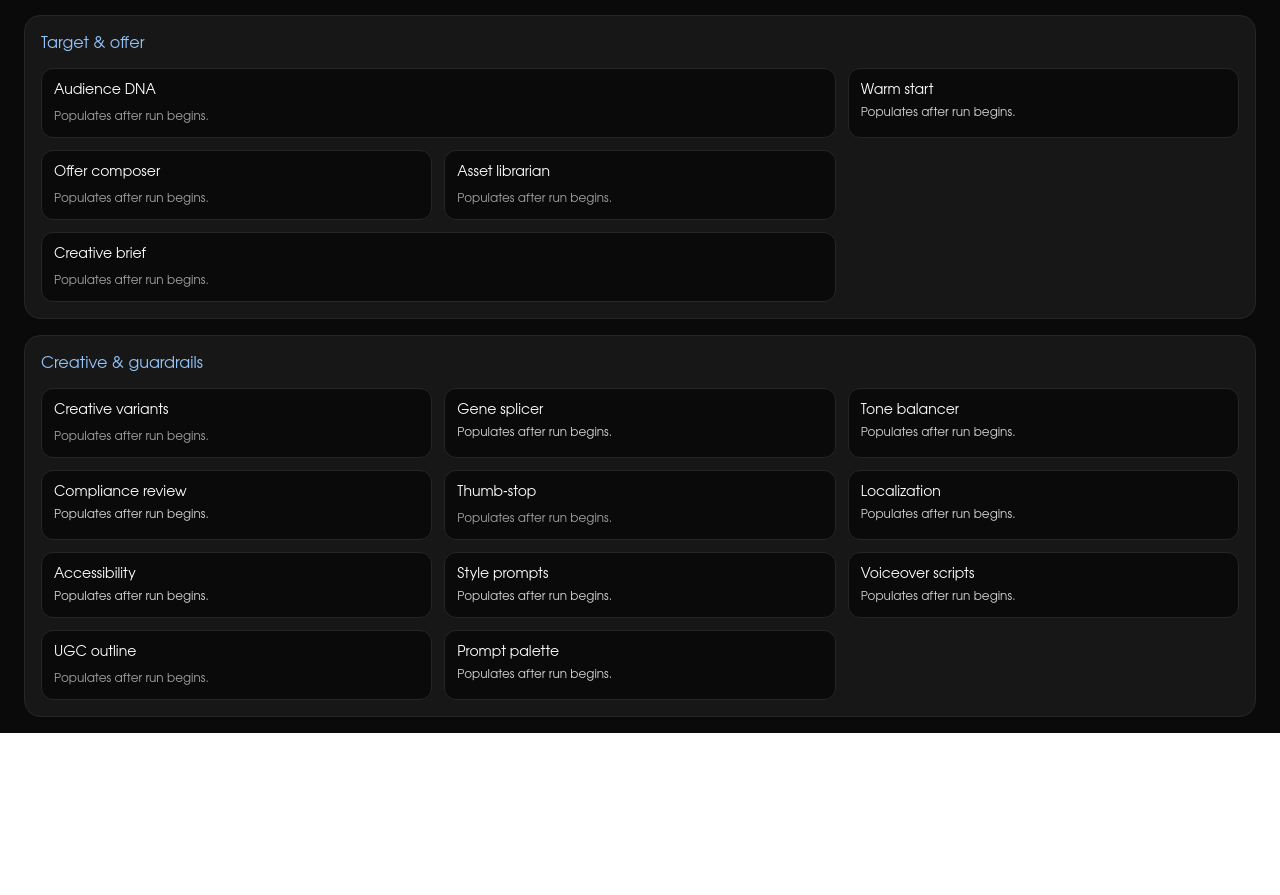
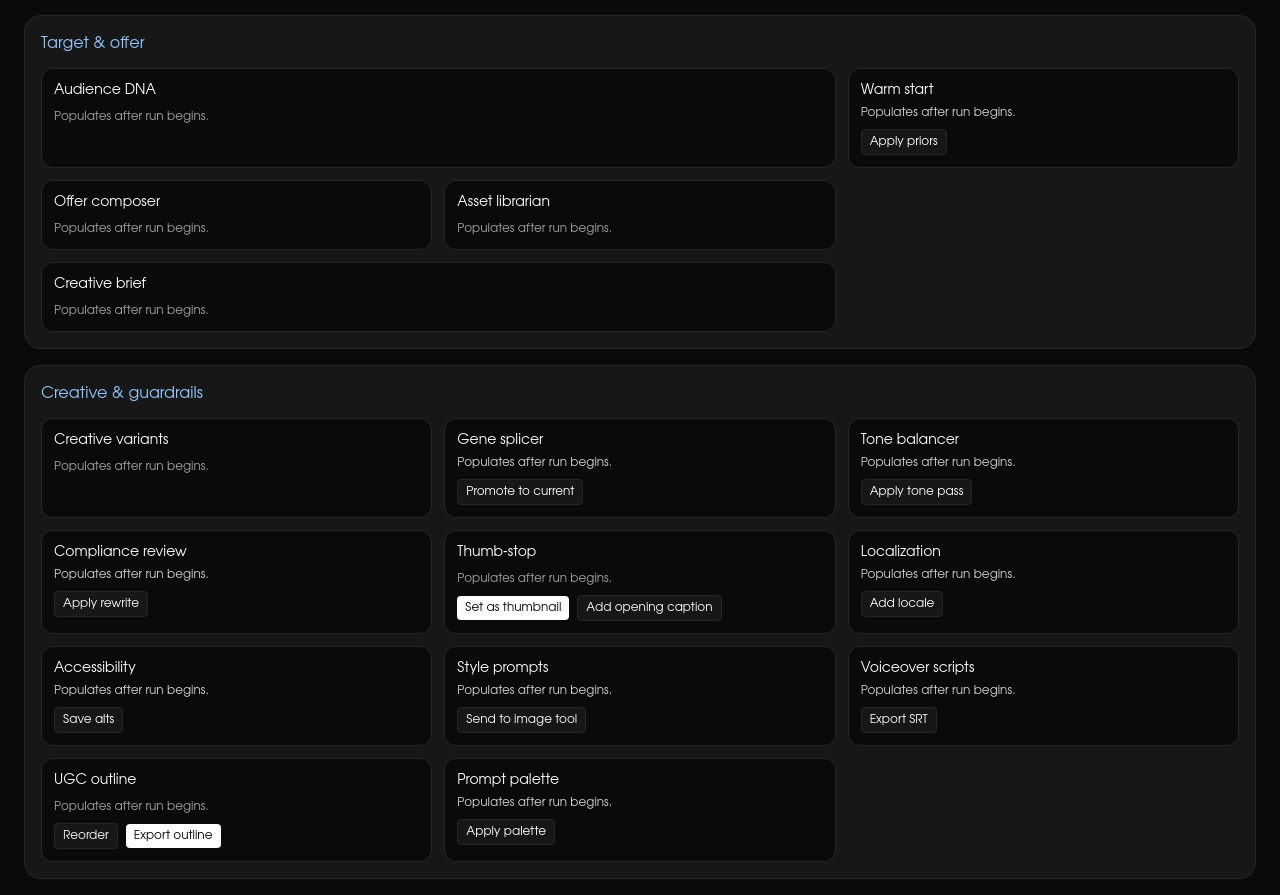
Before and after one commit to aurelius-in/adops-flightdeck-multi-agent, a React (Vite) app in the folder web/: page / in a window 1280 px wide. Shown: the part 680-1575 px from the top of the page. Before the commit the page ends 1413 px from the top, so only its background shows below. Built offline with nearby package versions, Linux system fonts and the light colour scheme.

Commit message:
Plan: add interactive controls/actions to agent panels; enqueue actions to global queue; keep UI fully structured with no raw JSON.

```diff
--- a/web/src/screens/Plan.tsx
+++ b/web/src/screens/Plan.tsx
@@ -1,7 +1,7 @@
 import { useEffect, useState } from "react";
 import { isOfflineMode, loadOfflineRun } from "../lib/offline";
 
-export default function Plan({ onRun, runId }: { onRun: (id: string)=>void; runId?: string }) {
+export default function Plan({ onRun, runId, onQueue }: { onRun: (id: string)=>void; runId?: string; onQueue?: (item:{id:string; agent:string; title:string; reason?:string; impact?:string})=>void }) {
   const [product, setProduct] = useState("SmartWater Bottle");
   const [audience, setAudience] = useState("Fitness enthusiasts 25–45");
   const [budget, setBudget] = useState(200);
@@ -77,8 +77,8 @@ export default function Plan({ onRun, runId }: { onRun: (id: string)=>void; runI
           )}
         </div>
       </div>
-      <AgentGrid title="Target & offer" agents={["Audience DNA","Warm start","Offer composer","Asset librarian","Creative brief"]} runId={runId} snapshot={snapshot} />
-      <AgentGrid title="Creative & guardrails" agents={["Creative variants","Gene splicer","Tone balancer","Compliance review","Thumb‑stop","Localization","Accessibility","Style prompts","Voiceover scripts","UGC outline","Prompt palette"]} runId={runId} snapshot={snapshot} />
+      <AgentGrid title="Target & offer" agents={["Audience DNA","Warm start","Offer composer","Asset librarian","Creative brief"]} runId={runId} snapshot={snapshot} onQueue={onQueue} />
+      <AgentGrid title="Creative & guardrails" agents={["Creative variants","Gene splicer","Tone balancer","Compliance review","Thumb‑stop","Localization","Accessibility","Style prompts","Voiceover scripts","UGC outline","Prompt palette"]} runId={runId} snapshot={snapshot} onQueue={onQueue} />
     </div>
   );
 }
@@ -105,7 +105,7 @@ const AGENT_DISPLAY: Record<string, "tile"|"card"> = {
   "Prompt palette": "tile",
 };
 
-function AgentGrid({ title, agents, runId, snapshot}:{title:string; agents:string[]; runId?: string; snapshot?: any}) {
+function AgentGrid({ title, agents, runId, snapshot, onQueue}:{title:string; agents:string[]; runId?: string; snapshot?: any; onQueue?: (item:any)=>void}) {
   return (
     <div className="lg:col-span-3 card p-4">
       <div className="font-medium mb-3 text-brand-blue">{title}</div>
@@ -113,15 +113,15 @@ function AgentGrid({ title, agents, runId, snapshot}:{title:string; agents:strin
         {agents.map(a=>{
           const mode = AGENT_DISPLAY[a] ?? "tile";
           return mode === "card"
-            ? <AgentCardDetailed key={a} agent={a} runId={runId} snapshot={snapshot} />
-            : <AgentTile key={a} agent={a} runId={runId} snapshot={snapshot} />;
+            ? <AgentCardDetailed key={a} agent={a} runId={runId} snapshot={snapshot} onQueue={onQueue} />
+            : <AgentTile key={a} agent={a} runId={runId} snapshot={snapshot} onQueue={onQueue} />;
         })}
       </div>
     </div>
   );
 }
 
-function AgentTile({ agent, runId, snapshot }:{agent:string; runId?: string; snapshot?: any}) {
+function AgentTile({ agent, runId, snapshot, onQueue }:{agent:string; runId?: string; snapshot?: any; onQueue?: (item:any)=>void}) {
   const s = snapshot?.artifacts || {};
   const summary = summarizePlan(agent, s);
   return (
@@ -131,6 +131,9 @@ function AgentTile({ agent, runId, snapshot }:{agent:string; runId?: string; sna
         {runId && <span className="text-[10px] px-1.5 py-0.5 rounded bg-neutral-800 border border-neutral-700">live</span>}
       </div>
       <div className="text-xs text-neutral-300 mt-1">{runId && summary ? summary : (runId?"Populated.":"Populates after run begins.")}</div>
+      <div className="mt-2">
+        <button className="px-2 py-1 rounded bg-neutral-900 border border-neutral-800 hover:border-brand-blue text-xs" onClick={()=>onQueue && onQueue({ id: cryptoRandomId(), agent: agentToKey(agent), title: tileActionLabel(agent) })}>{tileActionLabel(agent)}</button>
+      </div>
     </div>
   );
 }
@@ -231,7 +234,30 @@ function formatBudgetKPI(snapshot?: any, budget?: number): string {
   return `Daily budget ${total} • iROAS ${iroas ?? "—"}`;
 }
 
-function AgentCardDetailed({ agent, runId, snapshot }:{agent:string; runId?: string; snapshot?: any}) {
+function tileActionLabel(agent:string): string {
+  switch (agent) {
+    case "Warm start": return "Apply priors";
+    case "Gene splicer": return "Promote to current";
+    case "Tone balancer": return "Apply tone pass";
+    case "Compliance review": return "Apply rewrite";
+    case "Localization": return "Add locale";
+    case "Accessibility": return "Save alts";
+    case "Style prompts": return "Send to image tool";
+    case "Voiceover scripts": return "Export SRT";
+    case "Prompt palette": return "Apply palette";
+    default: return "Apply";
+  }
+}
+
+function agentToKey(label:string): string {
+  return label.toLowerCase().replace(/[^a-z0-9]+/g, "").slice(0,12) || "agent";
+}
+
+function cryptoRandomId(): string {
+  try { return Array.from(crypto.getRandomValues(new Uint8Array(8))).map(b=>b.toString(16).padStart(2,"0")).join(""); } catch { return Math.random().toString(36).slice(2); }
+}
+
+function AgentCardDetailed({ agent, runId, snapshot, onQueue }:{agent:string; runId?: string; snapshot?: any; onQueue?: (item:any)=>void}) {
   const a = snapshot?.artifacts || {};
   const header = (
     <div className="text-sm font-medium flex items-center justify-between mb-2">
@@ -250,11 +276,15 @@ function AgentCardDetailed({ agent, runId, snapshot }:{agent:string; runId?: str
           {cohorts.length ? (
             <div className="space-y-1 text-xs">
               {cohorts.map((c:any)=> (
-                <div key={c.name} className="flex items-center justify-between">
-                  <div className="truncate">{c.name} <span className="text-neutral-500">• {c.angle}</span></div>
-                  <div className="text-neutral-400">{c.size?.toLocaleString?.()} ppl</div>
+                <label key={c.name} className="flex items-center justify-between gap-2">
+                  <span className="truncate"><input type="checkbox" className="mr-2" defaultChecked />{c.name} <span className="text-neutral-500">• {c.angle}</span></span>
+                  <span className="text-neutral-400">{c.size?.toLocaleString?.()} ppl</span>
+                </label>
+              ))}
+              <div className="flex items-center gap-2 mt-2">
+                <button className="px-2 py-1 rounded bg-white text-black text-xs" onClick={()=>onQueue && onQueue({ id: cryptoRandomId(), agent: "audienceDNA", title: "Send cohorts to Experiment" })}>Send to Experiment</button>
+                <button className="px-2 py-1 rounded bg-neutral-900 border border-neutral-800 hover:border-brand-blue text-xs">Export CSV</button>
               </div>
-              ))}
             </div>
           ) : empty}
         </div>
@@ -266,11 +296,21 @@ function AgentCardDetailed({ agent, runId, snapshot }:{agent:string; runId?: str
         <div className="border border-neutral-800 rounded-xl p-3 bg-neutral-950">
           {header}
           {offers.length ? (
-            <div className="space-y-1 text-xs">
+            <div className="space-y-2 text-xs">
               {offers.map((o:any)=> (
-                <div key={o.label} className="flex items-center justify-between">
+                <div key={o.label} className="border border-neutral-800 rounded p-2 bg-neutral-950">
+                  <div className="flex items-center justify-between">
                     <div>{o.label}</div>
                     <div className="text-neutral-400">iROAS {o.predicted_iROAS}</div>
+                  </div>
+                  <div className="flex items-center gap-2 mt-1">
+                    <span className="text-[11px] text-neutral-400">Margin floor</span>
+                    <input type="range" min={0.2} max={0.6} step={0.05} defaultValue={o.marginFloor || 0.3} />
+                  </div>
+                  <div className="mt-2 flex items-center gap-2">
+                    <button className="px-2 py-1 rounded bg-neutral-900 border border-neutral-800 hover:border-brand-blue" onClick={()=>onQueue && onQueue({ id: cryptoRandomId(), agent: "offers", title: `Add ${o.label} to Offer Catalog` })}>Add to Offer Catalog</button>
+                    <button className="px-2 py-1 rounded bg-white text-black" onClick={()=>onQueue && onQueue({ id: cryptoRandomId(), agent: "offers", title: `Send ${o.label} to Experiment`, impact: "+2% iROAS" })}>Send to Experiment</button>
+                  </div>
                 </div>
               ))}
             </div>
@@ -284,10 +324,16 @@ function AgentCardDetailed({ agent, runId, snapshot }:{agent:string; runId?: str
         <div className="border border-neutral-800 rounded-xl p-3 bg-neutral-950">
           {header}
           {assets.length ? (
+            <div>
               <div className="flex flex-wrap gap-1 text-[11px]">
                 {assets.map((as:any)=> (
                   <span key={as.id} className="px-2 py-0.5 border border-neutral-800 rounded bg-neutral-900">{as.tags?.[0] ?? as.id}</span>
                 ))}
+              </div>
+              <div className="flex items-center gap-2 mt-2">
+                <button className="px-2 py-1 rounded bg-white text-black text-xs">Attach to creative</button>
+                <button className="px-2 py-1 rounded bg-neutral-900 border border-neutral-800 hover:border-brand-blue text-xs">Open in editor</button>
+              </div>
             </div>
           ) : empty}
         </div>
@@ -305,6 +351,14 @@ function AgentCardDetailed({ agent, runId, snapshot }:{agent:string; runId?: str
               <div className="flex flex-wrap gap-1">
                 {(b.ctAs||[]).map((c:string)=> <span key={c} className="px-2 py-0.5 border border-neutral-800 rounded bg-neutral-900">{c}</span>)}
               </div>
+              <div className="flex items-center gap-2 mt-2">
+                <select className="bg-neutral-950 border border-neutral-800 rounded p-1">
+                  <option>v1</option>
+                  <option>v2</option>
+                </select>
+                <button className="px-2 py-1 rounded bg-neutral-900 border border-neutral-800 hover:border-brand-blue text-xs">Diff vs previous</button>
+                <button className="px-2 py-1 rounded bg-white text-black text-xs" onClick={()=>onQueue && onQueue({ id: cryptoRandomId(), agent: "brief", title: "Lock brief" })}>Lock brief</button>
+              </div>
             </div>
           ) : empty}
         </div>
@@ -320,6 +374,10 @@ function AgentCardDetailed({ agent, runId, snapshot }:{agent:string; runId?: str
               {list.map((v:any,idx:number)=> (
                 <div key={idx} className="truncate">{v.headline} <span className="text-neutral-500">• {v.cta}</span></div>
               ))}
+              <div className="flex items-center gap-2 mt-2">
+                <button className="px-2 py-1 rounded bg-white text-black text-xs" onClick={()=>onQueue && onQueue({ id: cryptoRandomId(), agent: "creative", title: "Approve for test" })}>Approve for test</button>
+                <button className="px-2 py-1 rounded bg-neutral-900 border border-neutral-800 hover:border-brand-blue text-xs">Regenerate</button>
+              </div>
             </div>
           ) : empty}
         </div>
@@ -335,6 +393,10 @@ function AgentCardDetailed({ agent, runId, snapshot }:{agent:string; runId?: str
               {beats.map((b:string, i:number)=> <li key={i} className="truncate">{b}</li>)}
             </ol>
           ) : empty}
+          <div className="flex items-center gap-2 mt-2">
+            <button className="px-2 py-1 rounded bg-neutral-900 border border-neutral-800 hover:border-brand-blue text-xs">Reorder</button>
+            <button className="px-2 py-1 rounded bg-white text-black text-xs">Export outline</button>
+          </div>
         </div>
       );
     }
@@ -349,6 +411,10 @@ function AgentCardDetailed({ agent, runId, snapshot }:{agent:string; runId?: str
               <div className="text-neutral-400">Attention: {(best.stopProb*100|0)}%</div>
             </div>
           ) : empty}
+          <div className="flex items-center gap-2 mt-2">
+            <button className="px-2 py-1 rounded bg-white text-black text-xs" onClick={()=>onQueue && onQueue({ id: cryptoRandomId(), agent:"thumbstop", title:"Set as thumbnail" })}>Set as thumbnail</button>
+            <button className="px-2 py-1 rounded bg-neutral-900 border border-neutral-800 hover:border-brand-blue text-xs">Add opening caption</button>
+          </div>
         </div>
       );
     }
```
Lines whose indentation alone changed are shown as unchanged.
